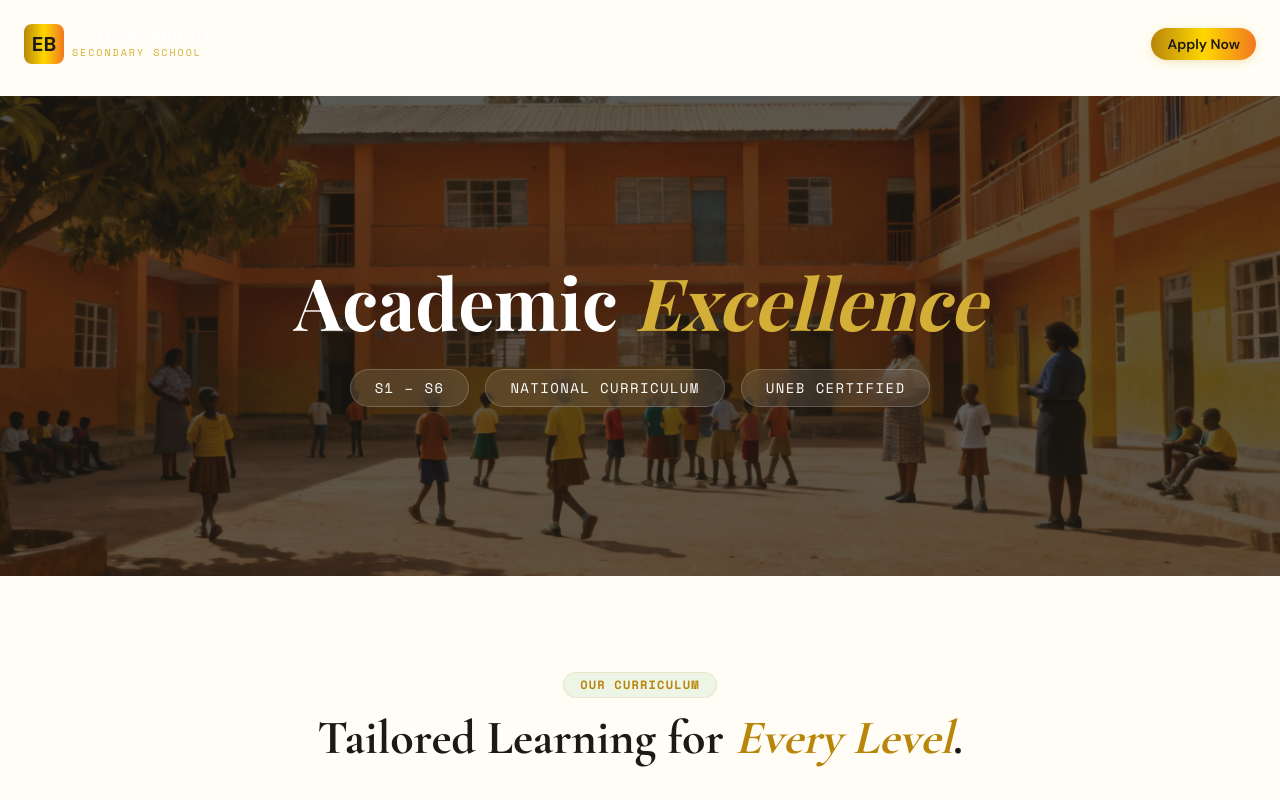
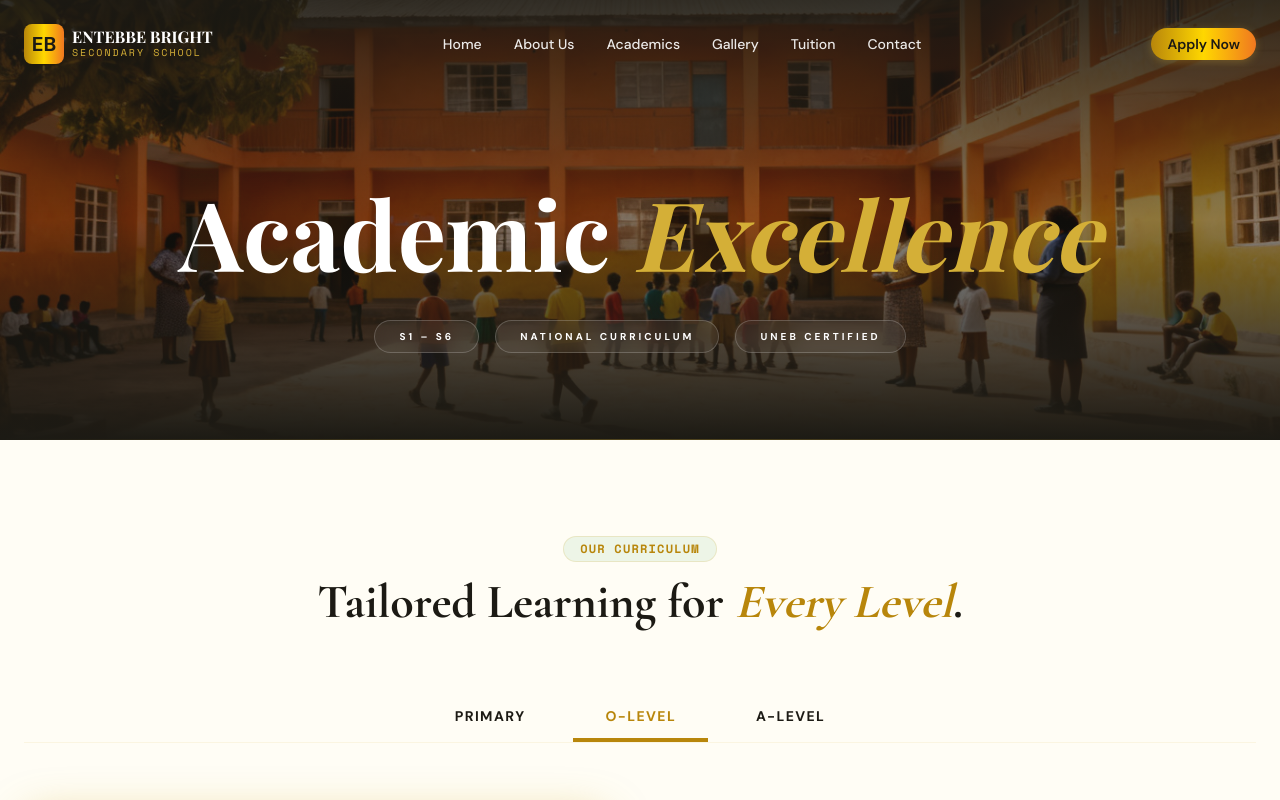
Before and after one commit to katsomar/Entebbe-Bright-Secondary-School, a Next.js app: page /academics in a window 1280 px wide. Shown: the top 800 px of the page. Built offline with nearby package versions, Linux system fonts and the light colour scheme; a web font is replaced by a local one.

Commit message:
fixed the nav bar issue in the academic page

```diff
--- a/src/app/academics/page.tsx
+++ b/src/app/academics/page.tsx
@@ -32,31 +32,50 @@ const curriculum = {
 
 const AcademicsPage = () => {
   return (
-    <div className="pt-24 flex flex-col">
+    <div className="bg-white selection:bg-gold-main/30">
       {/* Hero */}
-      <section className="relative h-[60vh] flex items-center justify-center overflow-hidden">
+      <section className="relative h-[55vh] flex items-center justify-center overflow-hidden bg-charcoal pt-24">
         <Image
           src="/hero/h1.png"
           alt="Academics Hero"
           fill
           sizes="100vw"
-          className="object-cover"
+          className="object-cover opacity-50"
+          priority
         />
-        <div className="absolute inset-0 bg-charcoal/70" />
+        <div className="absolute inset-0 bg-gradient-to-b from-charcoal/80 via-transparent to-charcoal" />
+
         <div className="container mx-auto px-6 relative z-10 text-center">
-          <ScrollReveal direction="down">
-            <h1 className="text-5xl md:text-7xl font-display font-bold text-white mb-6">
-              Academic <span className="text-gold-main italic">Excellence</span>
-            </h1>
-            <div className="flex flex-wrap justify-center gap-4 mt-8">
+          <ScrollReveal>
+            {/* Elegant Letter Reveal (Matching About Page Style) */}
+            <div className="overflow-hidden mb-4">
+              <motion.h1
+                initial={{ y: 80 }}
+                animate={{ y: 0 }}
+                transition={{ duration: 1, ease: [0.16, 1, 0.3, 1] }}
+                className="text-5xl md:text-8xl font-display font-bold text-white leading-none"
+              >
+                Academic <span className="text-gold-main italic">Excellence</span>
+              </motion.h1>
+            </div>
+
+            <motion.div
+              initial={{ opacity: 0, y: 20 }}
+              animate={{ opacity: 1, y: 0 }}
+              transition={{ delay: 0.5, duration: 0.8 }}
+              className="flex flex-wrap justify-center gap-4 mt-10"
+            >
               {["S1 – S6", "National Curriculum", "UNEB Certified"].map((stat) => (
-                <span key={stat} className="px-6 py-2 bg-white/10 backdrop-blur-md rounded-full border border-white/20 text-white text-sm font-mono uppercase tracking-widest">
+                <span key={stat} className="px-6 py-2 bg-white/5 backdrop-blur-md rounded-full border border-white/20 text-white text-[10px] font-bold uppercase tracking-[0.3em]">
                   {stat}
                 </span>
               ))}
-            </div>
+            </motion.div>
           </ScrollReveal>
         </div>
+
+        {/* Subtle Bottom Border Detail */}
+        <div className="absolute bottom-0 left-0 w-full h-px bg-gradient-to-r from-transparent via-gold-main/30 to-transparent" />
       </section>
 
       {/* Curriculum Tabs */}
```
